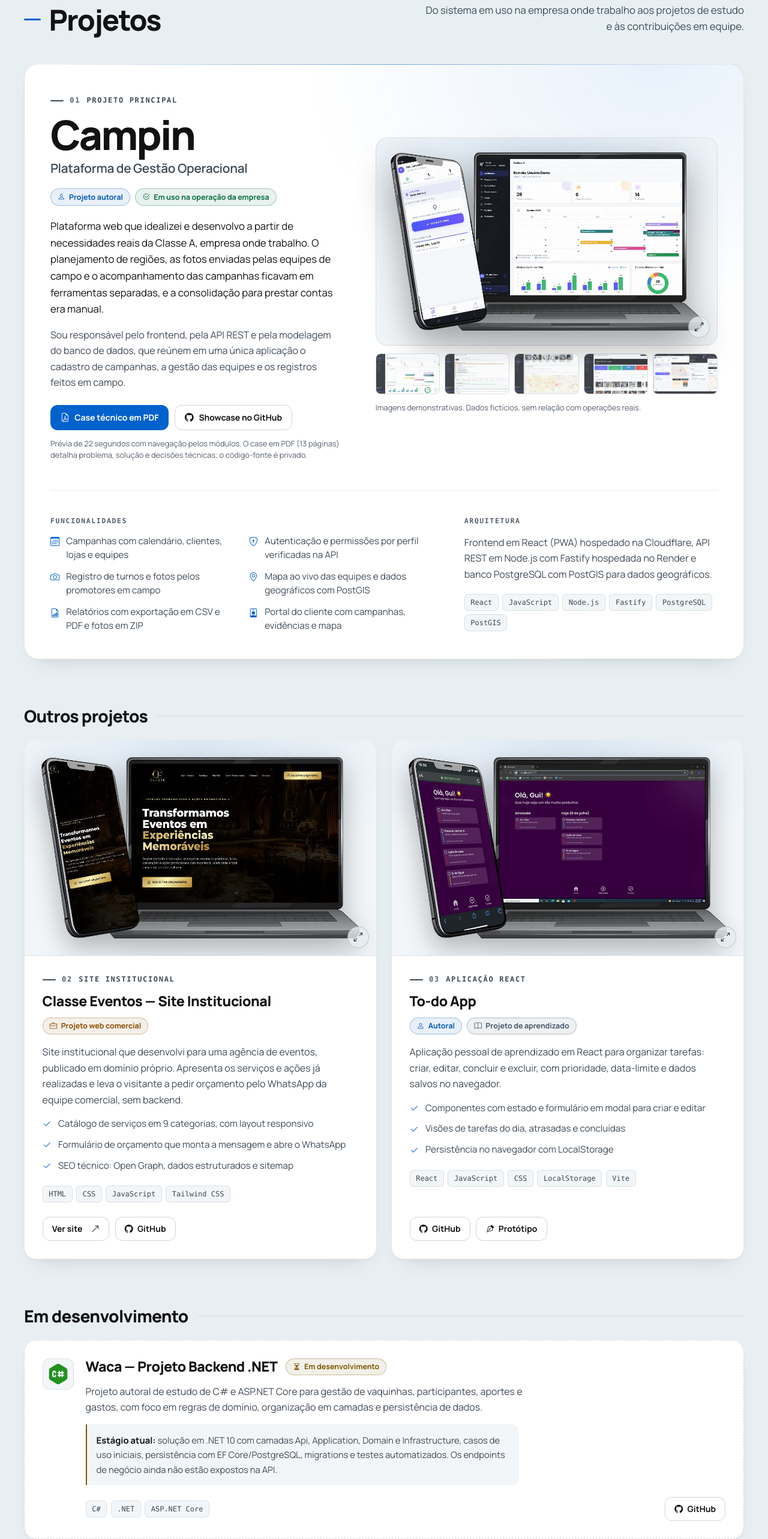
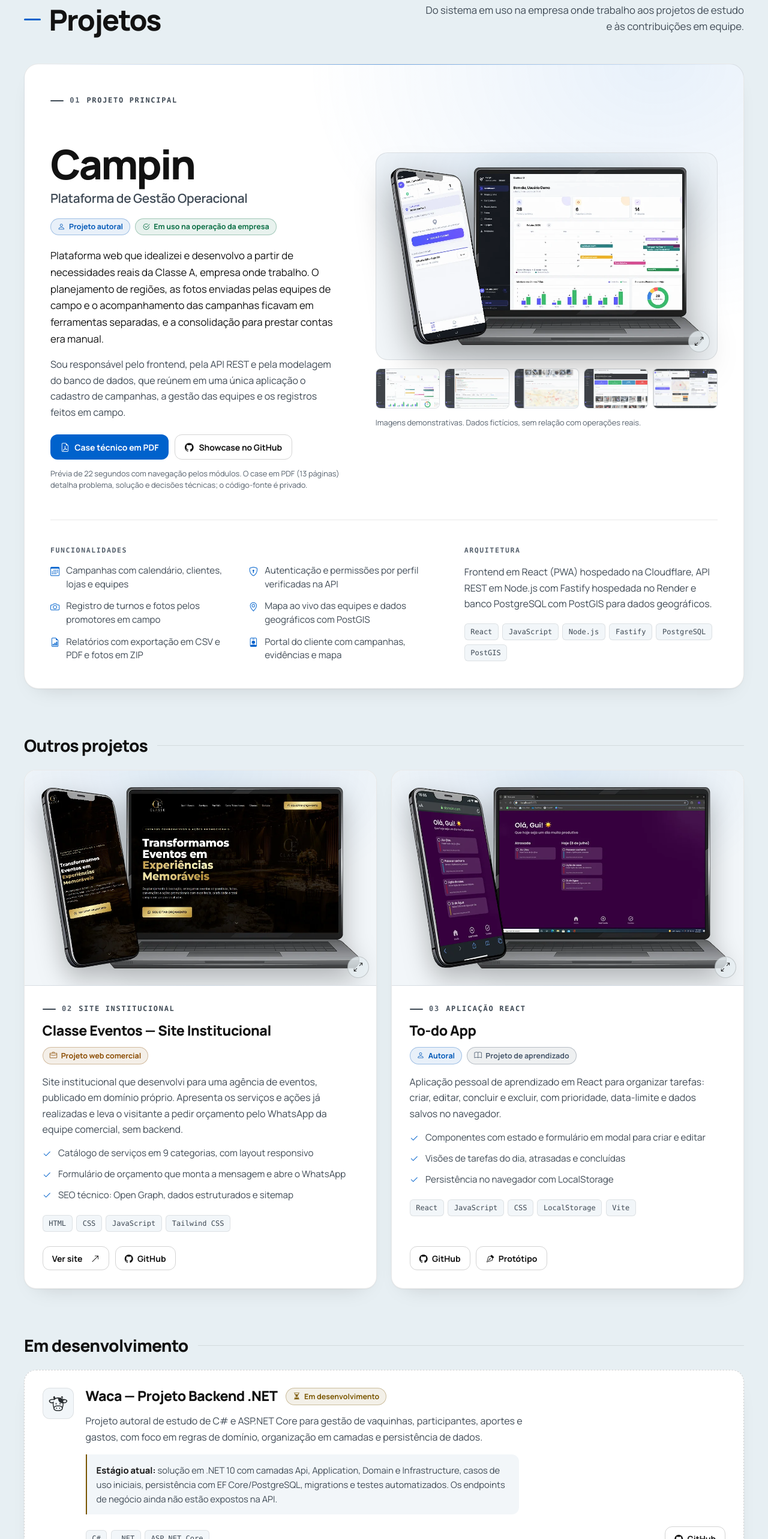
Before and after one commit to GuiFurlaneti/portfolio, a plain HTML site: page index.html in a window 1280 px wide. Shown: the part 1312-3877 px from the top of the page at 60% size. Drawn offline with nearby package versions, Linux system fonts and the light colour scheme; no server answers.

Commit message:
feat: show Campin and Waca project identities

```diff
--- a/index.html
+++ b/index.html
@@ -162,7 +162,7 @@
                     <div class="campin-topo">
                         <div class="campin-intro">
                             <p class="eyebrow"><span class="eyebrow-num">01</span> Projeto principal</p>
-                            <h3 class="campin-titulo" id="campin-titulo">Campin <span class="campin-subtitulo"><span class="visually-hidden">— </span>Plataforma de Gestão Operacional</span></h3>
+                            <h3 class="campin-titulo" id="campin-titulo"><span class="campin-marca"><img src="img/logos-projetos/campin-logo-branco.png" alt="" width="52" height="52" loading="lazy" decoding="async" class="campin-logo">Campin</span> <span class="campin-subtitulo"><span class="visually-hidden">— </span>Plataforma de Gestão Operacional</span></h3>
                             <ul class="badges" aria-label="Tipo de projeto">
                                 <li class="badge badge-autoral"><i class="bi bi-person" aria-hidden="true"></i>Projeto autoral</li>
                                 <li class="badge badge-uso-real"><i class="bi bi-check2-circle" aria-hidden="true"></i>Em uso na operação da empresa</li>
@@ -297,7 +297,7 @@
                 <!-- EM DESENVOLVIMENTO -->
                 <h3 class="subtitulo reveal">Em desenvolvimento</h3>
                 <article class="projeto-compacto waca reveal" aria-labelledby="waca-titulo">
-                    <img src="img/logos-empresas/csharp-logo.svg" alt="" class="waca-logo" width="48" height="48" loading="lazy">
+                    <img src="img/logos-projetos/waca-logo.svg" alt="Logotipo do Waca" class="waca-logo" width="52" height="52" loading="lazy">
                     <div class="waca-corpo">
                         <div class="projeto-titulo">
                             <h4 class="projeto-nome" id="waca-titulo">Waca — Projeto Backend .NET</h4>
```
